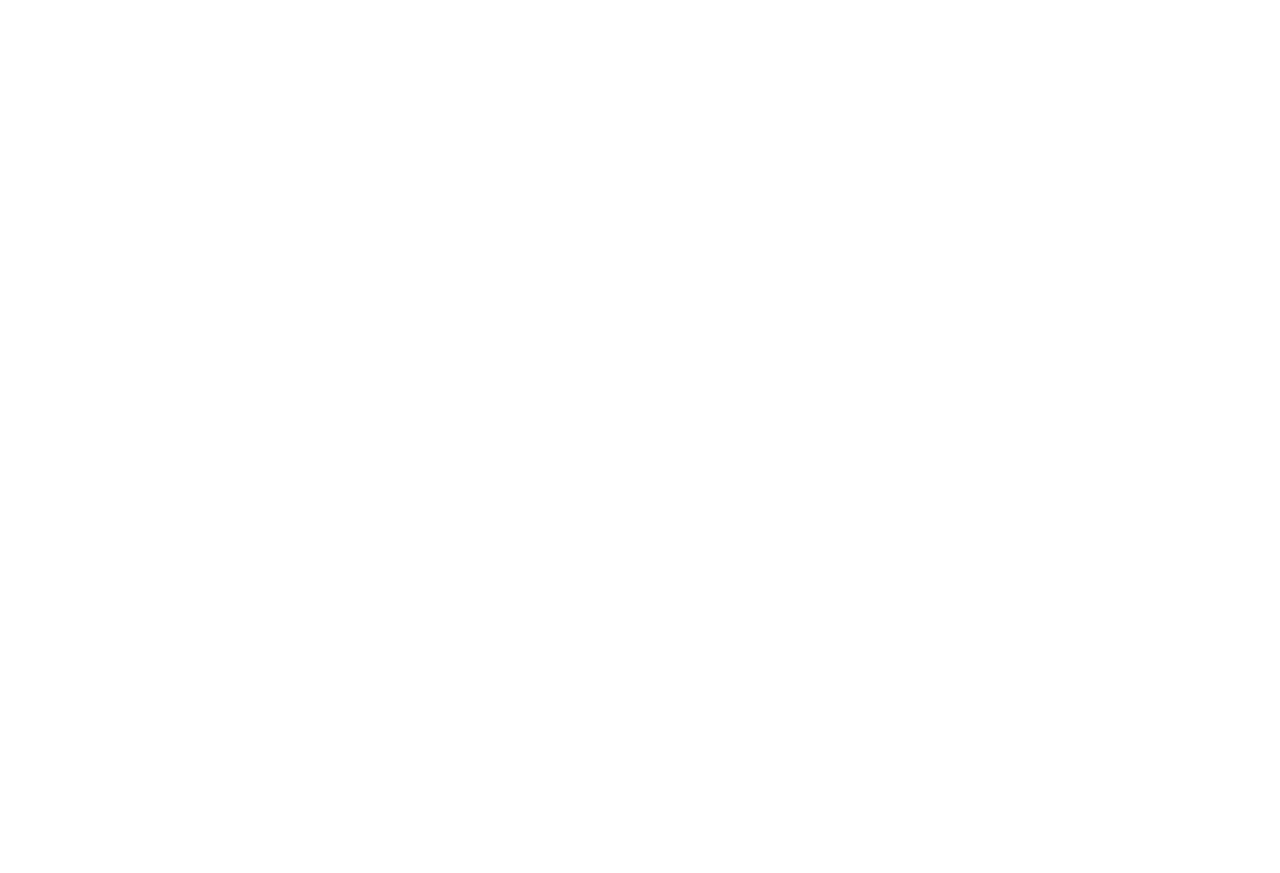
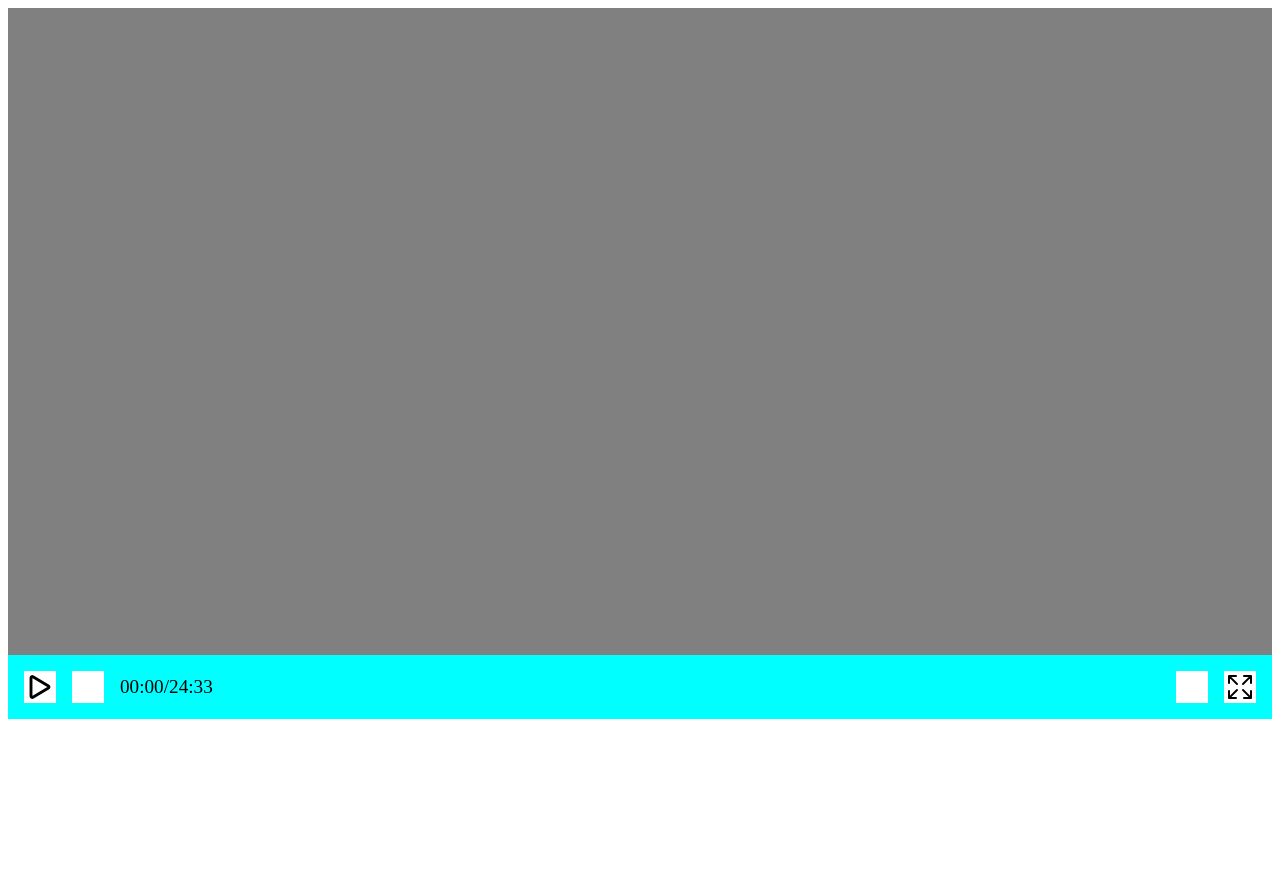
Before and after one commit to biliblitz/blitz-player, a website built with Vite: page index.html in a window 1280 px wide. Built offline with nearby package versions, Linux system fonts and the light colour scheme.

Commit message:
add structure

```diff
--- a/src/main.ts
+++ b/src/main.ts
@@ -2,4 +2,4 @@ import { createPlayer } from "./player";
 
 const app = document.getElementById("app") as HTMLDivElement;
 
-const controller = createPlayer(app);
+createPlayer(app);
--- /dev/null
+++ b/src/player/dom.ts
@@ -0,0 +1,70 @@
+export function createPlayerDOM(mount: HTMLDivElement) {
+  mount.innerHTML = `
+  <div class="player">
+    <div class="player__container">
+      <video class="player__video"></video>
+      <div class="player__parent">
+        <canvas class="player__canvas"></canvas>
+      </div>
+    </div>
+    <div class="player__control">
+      <div class="player__top">
+      </div>
+      <div class="player__bottom">
+        <div class="player__bottom-left">
+          <div class="player__play-button"></div>
+          <div class="player__pause-button"></div>
+          <div class="player__mute-button"></div>
+          <div class="player__time">00:00/24:33</div>
+        </div>
+        <div class="player__bottom-right">
+          <div class="player__subtitles-button"></div>
+          <div class="player__fullscreen-button"></div>
+          <div class="player__fullscreen-quit-button"></div>
+        </div>
+      </div>
+    </div>
+  </div>
+  `;
+
+  const $ = (x: string) =>
+    mount.querySelector(x.startsWith(".") ? x : ".player__" + x);
+
+  const player = $(".player") as HTMLDivElement;
+  const container = $("container") as HTMLDivElement;
+  const video = $("video") as HTMLVideoElement;
+  const parent = $("parent") as HTMLDivElement;
+  const canvas = $("canvas") as HTMLCanvasElement;
+
+  const controlTop = $("top") as HTMLDivElement;
+  const controlBottom = $("bottom") as HTMLDivElement;
+  const controlBottomLeft = $("bottom-left") as HTMLDivElement;
+  const controlBottomRight = $("bottom-right") as HTMLDivElement;
+
+  const playButton = $("play-button") as HTMLDivElement;
+  const pauseButton = $("pause-button") as HTMLDivElement;
+  const muteButton = $("mute-button") as HTMLDivElement;
+  const fullscreenButton = $("fullscreen-button") as HTMLDivElement;
+  const fullscreenQuitButton = $("fullscreen-quit-button") as HTMLDivElement;
+
+  return {
+    video,
+    parent,
+    canvas,
+    player,
+    container,
+
+    controlTop,
+    controlBottom,
+    controlBottomLeft,
+    controlBottomRight,
+
+    playButton,
+    pauseButton,
+    muteButton,
+    fullscreenButton,
+    fullscreenQuitButton,
+  };
+}
+
+export type PlayerDOM = ReturnType<typeof createPlayerDOM>;
--- /dev/null
+++ b/src/player/fullscreen.ts
@@ -0,0 +1,28 @@
+import { PlayerDOM } from "./dom";
+
+import contractSvg from "../svg/contract.svg?raw";
+import expandSvg from "../svg/expand.svg?raw";
+
+export function createFullscreen(dom: PlayerDOM) {
+  dom.fullscreenQuitButton.innerHTML = contractSvg;
+  dom.fullscreenButton.innerHTML = expandSvg;
+
+  const fullscreen = () => dom.player.requestFullscreen();
+  const exitFullscreen = () => document.exitFullscreen();
+  const isFullscreen = () => document.fullscreenElement !== null;
+
+  dom.fullscreenButton.addEventListener("click", fullscreen);
+  dom.fullscreenQuitButton.addEventListener("click", exitFullscreen);
+
+  dom.player.addEventListener("keydown", (e) => {
+    if (e.key === "f") {
+      isFullscreen() ? exitFullscreen() : fullscreen();
+    }
+  });
+
+  return {
+    fullscreen,
+    exitFullscreen,
+    isFullscreen,
+  };
+}
--- a/src/player/index.css
+++ b/src/player/index.css
@@ -1,18 +1,26 @@
 .player {
   aspect-ratio: 16 / 9;
+  position: relative;
 }
 
 .player::backdrop {
   background-color: black;
 }
 
+.player__container {
+  width: 100%;
+  height: 100%;
+  background-color: gray;
+}
+
 .player__video {
   width: 100%;
   height: 100%;
   object-fit: contain;
+  object-position: center;
 }
 
-.player__ass-parent {
+.player__parent {
   position: relative;
 }
 
@@ -21,3 +29,49 @@
   pointer-events: none;
   display: block;
 }
+
+.player__control {
+  position: absolute;
+  bottom: 0;
+  left: 0;
+  right: 0;
+  background-color: aqua;
+  display: flex;
+  flex-direction: column;
+}
+
+.player__top {
+}
+
+.player__bottom {
+  padding: 1rem;
+  display: flex;
+  justify-content: space-between;
+}
+
+.player__bottom-left,
+.player__bottom-right {
+  display: inline-flex;
+  align-items: center;
+  gap: 1rem;
+  font-size: 1.2rem;
+}
+
+.player__pause-button,
+.player__play-button,
+.player__mute-button,
+.player__subtitles-button,
+.player__fullscreen-button,
+.player__fullscreen-quit-button {
+  height: 2rem;
+  width: 2rem;
+  background-color: white;
+}
+
+.player:fullscreen .player__fullscreen-button {
+  display: none;
+}
+
+.player:not(:fullscreen) .player__fullscreen-quit-button {
+  display: none;
+}
--- a/src/player/index.ts
+++ b/src/player/index.ts
@@ -1,50 +1,19 @@
 import "./index.css";
 
-function $(html: string) {
-  const [name, ...cls] = html.split(".");
-  const element = document.createElement(name);
-  if (cls.length > 0) {
-    element.classList.add(...cls);
-  }
-  return element;
-}
+import { createPlayerDOM } from "./dom";
+import { createFullscreen } from "./fullscreen";
+import { createPlayPause } from "./playpause";
 
 export function createPlayer(mount: HTMLDivElement) {
-  mount.classList.add("player");
+  const dom = createPlayerDOM(mount);
 
-  const video = $("video.player__video") as HTMLVideoElement;
-  mount.appendChild(video);
-  const assParent = $("div.player__ass-parent") as HTMLDivElement;
-  const canvas = $("canvas.player__canvas") as HTMLCanvasElement;
-  assParent.appendChild(canvas);
-  mount.appendChild(assParent);
-
-  // controller
-  const controller = $("div.player__controller") as HTMLDivElement;
-  const progressBar = $("div.player__progress-bar") as HTMLDivElement;
-  controller.appendChild(progressBar);
-  mount.appendChild(controller);
-
-  const togglePlay = () => (video.paused ? video.play() : video.pause());
-  const toggleMute = () => (video.muted = !video.muted);
-
-  const loadAndPlay = (source: string) => {
-    video.src = source;
-    video.load();
-    video.play();
-  };
-
-  // mouse moving detection
-  let movingTimeout: number | null = null;
-  mount.addEventListener("mousemove", () => {
-    if (movingTimeout) clearTimeout(movingTimeout);
-    movingTimeout = setTimeout(() => (movingTimeout = null), 2000);
-  });
+  const { fullscreen, exitFullscreen } = createFullscreen(dom);
+  const { play, pause } = createPlayPause(dom);
 
   return {
-    video,
-    loadAndPlay,
-    toggleMute,
-    togglePlay,
+    fullscreen,
+    exitFullscreen,
+    play,
+    pause,
   };
 }
--- /dev/null
+++ b/src/player/playpause.ts
@@ -0,0 +1,30 @@
+import { PlayerDOM } from "./dom";
+
+import playSvg from "../svg/play.svg?raw";
+import pauseSvg from "../svg/pause.svg?raw";
+
+export function createPlayPause(dom: PlayerDOM) {
+  dom.playButton.innerHTML = playSvg;
+  dom.pauseButton.innerHTML = pauseSvg;
+
+  const play = () => dom.video.play();
+  const pause = () => dom.video.pause();
+
+  dom.playButton.addEventListener("click", play);
+  dom.pauseButton.addEventListener("click", pause);
+
+  const onPauseChange = () => {
+    const paused = dom.video.paused;
+    dom.playButton.hidden = !paused;
+    dom.pauseButton.hidden = paused;
+  };
+
+  dom.video.addEventListener("play", onPauseChange);
+  dom.video.addEventListener("pause", onPauseChange);
+  onPauseChange();
+
+  return {
+    play,
+    pause,
+  };
+}
```
Also changed, not shown: src/svg/contract.svg (added), src/svg/expand.svg (added), src/svg/pause.svg (added), src/svg/play.svg (added).
